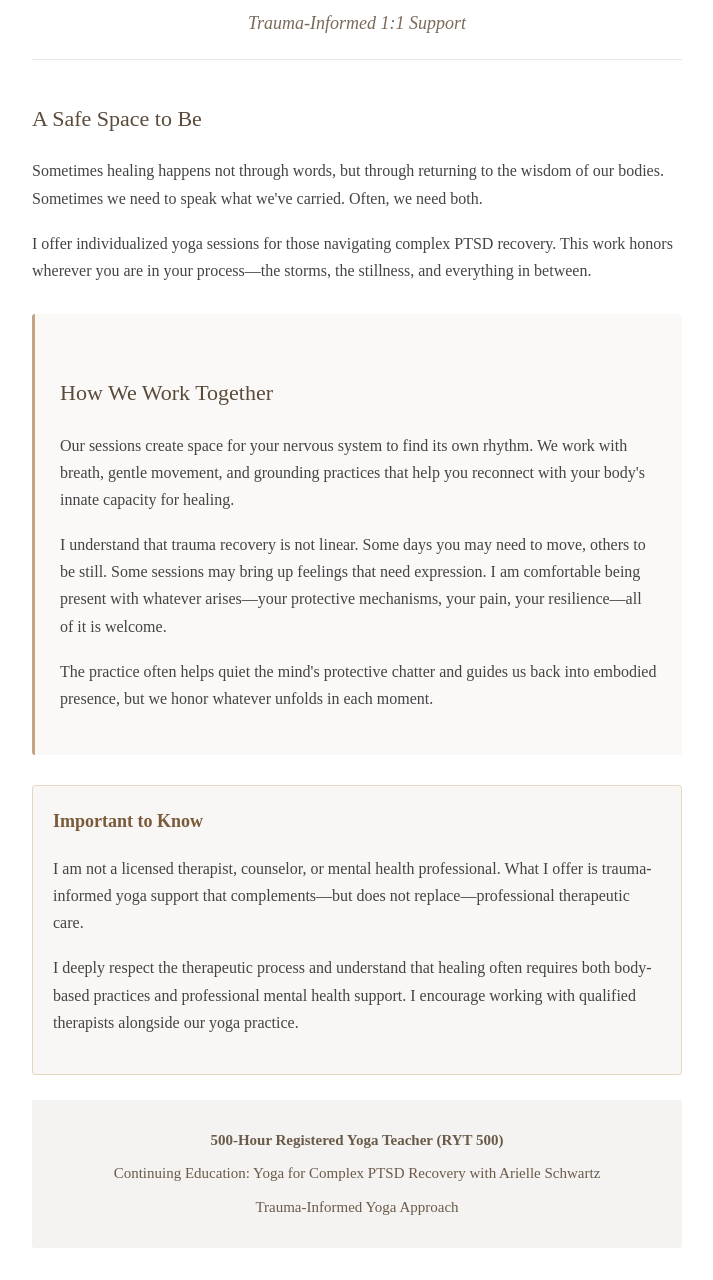
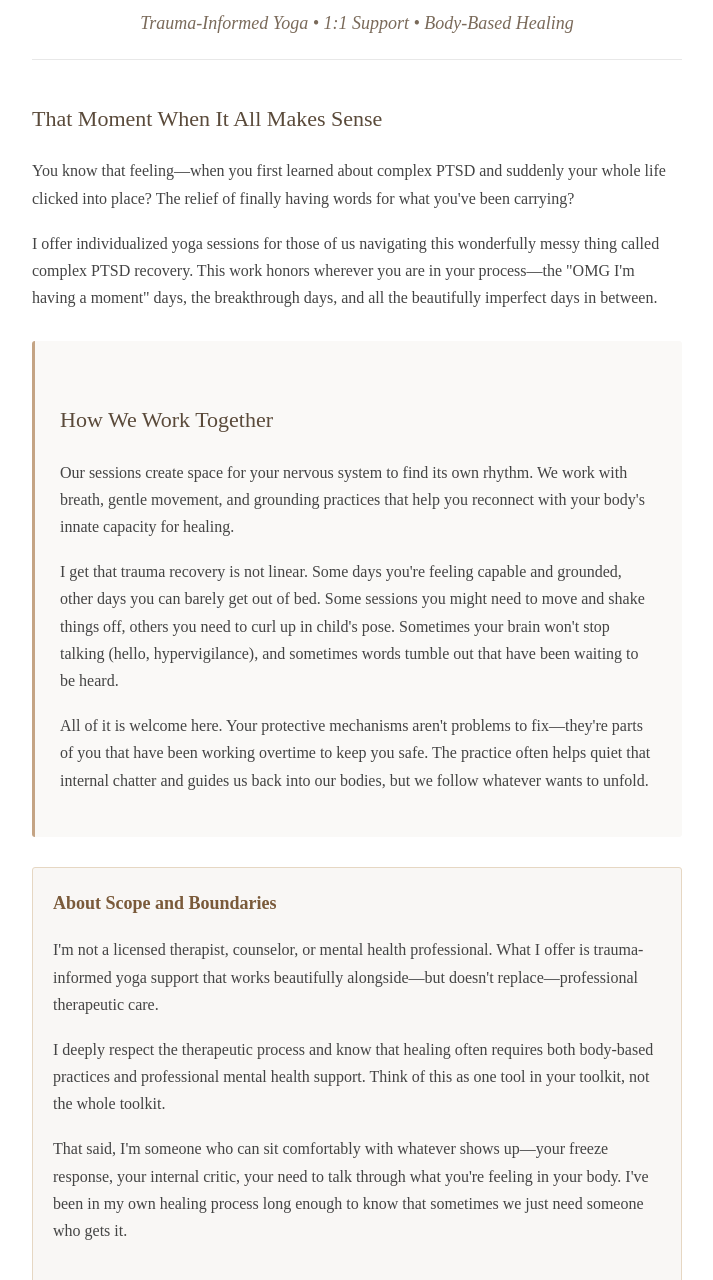
Before and after one commit to omgcptsd/omgcptsd.github.io, a plain HTML site: page index.html in a window 1280 px wide. Shown: the part 121-1401 px from the top of the page, without its empty margins (283-996 px from the left). Drawn offline with Linux system fonts and the light colour scheme.

Commit message:
word smithing

```diff
--- a/index.html
+++ b/index.html
@@ -165,29 +165,31 @@
 
 <div class="container">
     <div class="header">
-        <h1>Yoga for Complex PTSD Recovery</h1>
-        <p class="subtitle">Trauma-Informed 1:1 Support</p>
+        <h1>OMG CPTSD</h1>
+        <p class="subtitle">Trauma-Informed Yoga • 1:1 Support • Body-Based Healing</p>
     </div>
 
-    <h2>A Safe Space to Be</h2>
-    <p>Sometimes healing happens not through words, but through returning to the wisdom of our bodies. Sometimes we need to speak what we've carried. Often, we need both.</p>
+    <h2>That Moment When It All Makes Sense</h2>
+    <p>You know that feeling—when you first learned about complex PTSD and suddenly your whole life clicked into place? The relief of finally having words for what you've been carrying?</p>
 
-    <p>I offer individualized yoga sessions for those navigating complex PTSD recovery. This work honors wherever you are in your process—the storms, the stillness, and everything in between.</p>
+    <p>I offer individualized yoga sessions for those of us navigating this wonderfully messy thing called complex PTSD recovery. This work honors wherever you are in your process—the "OMG I'm having a moment" days, the breakthrough days, and all the beautifully imperfect days in between.</p>
 
     <div class="approach-section">
         <h2>How We Work Together</h2>
         <p>Our sessions create space for your nervous system to find its own rhythm. We work with breath, gentle movement, and grounding practices that help you reconnect with your body's innate capacity for healing.</p>
 
-        <p>I understand that trauma recovery is not linear. Some days you may need to move, others to be still. Some sessions may bring up feelings that need expression. I am comfortable being present with whatever arises—your protective mechanisms, your pain, your resilience—all of it is welcome.</p>
+        <p>I get that trauma recovery is not linear. Some days you're feeling capable and grounded, other days you can barely get out of bed. Some sessions you might need to move and shake things off, others you need to curl up in child's pose. Sometimes your brain won't stop talking (hello, hypervigilance), and sometimes words tumble out that have been waiting to be heard.</p>
 
-        <p>The practice often helps quiet the mind's protective chatter and guides us back into embodied presence, but we honor whatever unfolds in each moment.</p>
+        <p>All of it is welcome here. Your protective mechanisms aren't problems to fix—they're parts of you that have been working overtime to keep you safe. The practice often helps quiet that internal chatter and guides us back into our bodies, but we follow whatever wants to unfold.</p>
     </div>
 
     <div class="important-note">
-        <h3>Important to Know</h3>
-        <p>I am not a licensed therapist, counselor, or mental health professional. What I offer is trauma-informed yoga support that complements—but does not replace—professional therapeutic care.</p>
+        <h3>About Scope and Boundaries</h3>
+        <p>I'm not a licensed therapist, counselor, or mental health professional. What I offer is trauma-informed yoga support that works beautifully alongside—but doesn't replace—professional therapeutic care.</p>
 
-        <p>I deeply respect the therapeutic process and understand that healing often requires both body-based practices and professional mental health support. I encourage working with qualified therapists alongside our yoga practice.</p>
+        <p>I deeply respect the therapeutic process and know that healing often requires both body-based practices and professional mental health support. Think of this as one tool in your toolkit, not the whole toolkit.</p>
+
+        <p>That said, I'm someone who can sit comfortably with whatever shows up—your freeze response, your internal critic, your need to talk through what you're feeling in your body. I've been in my own healing process long enough to know that sometimes we just need someone who gets it.</p>
     </div>
 
     <div class="credentials">
@@ -197,9 +199,9 @@
     </div>
 
     <h2>What to Expect</h2>
-    <p>Sessions are tailored to your unique needs and comfort level. We might work with gentle movement, breathing practices, grounding techniques, or simply creating space for whatever your system needs in that moment.</p>
+    <p>Sessions are tailored to your unique needs and wherever you're at that day. We might work with gentle movement, breathing practices, grounding techniques, or simply creating space for whatever your system needs.</p>
 
-    <p>You are always in control of your experience. We go at your pace, honoring your boundaries and your body's wisdom.</p>
+    <p>You're always in the driver's seat. We go at your pace, honor your boundaries, and trust your body's wisdom. No spiritual bypassing, no "just think positive" nonsense—just real, embodied support for real human experiences.</p>
 
     <div class="contact-section">
         <h2>Ready to Begin?</h2>
```
